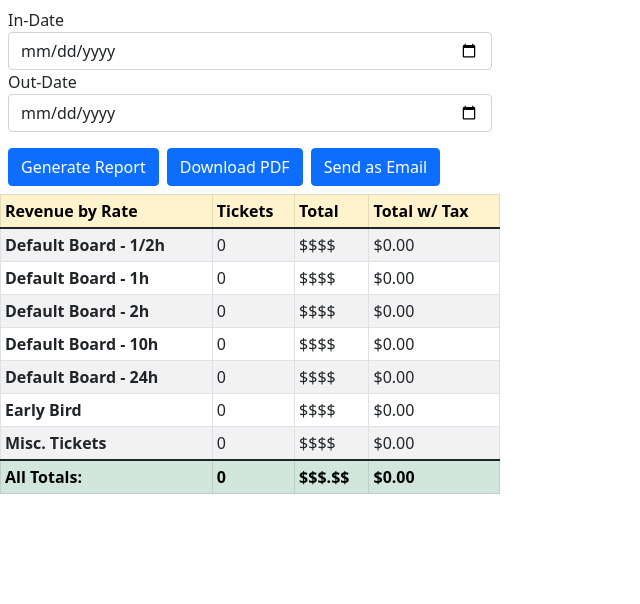
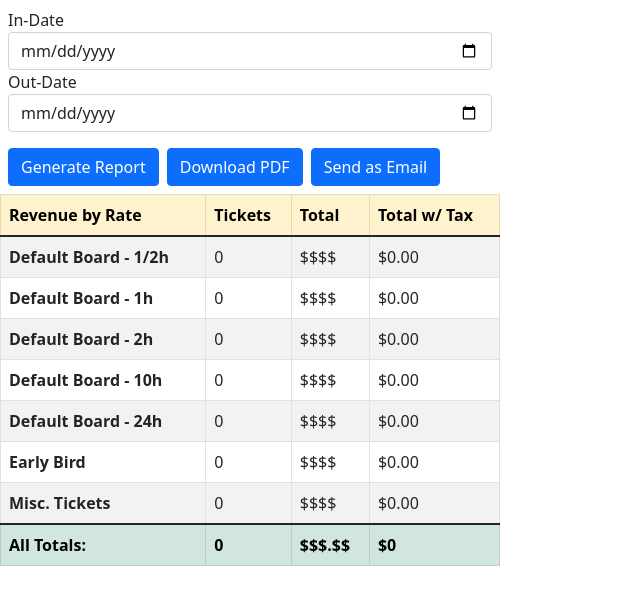
Before and after one commit to alanyousefzadeh/automotion-reports-web-platform, a React (Create React App) app in the folder client/: page /reportSelect/1/filtered in a window 1280 px wide. Shown: the top 604 px of the page, without its empty margins (0-640 px from the left). Built offline with nearby package versions, Linux system fonts and the light colour scheme.

Commit message:
adding float vals to atlantic table

```diff
--- a/client/src/components/AtlanticTable/AtlanticTable.js
+++ b/client/src/components/AtlanticTable/AtlanticTable.js
@@ -27,7 +27,7 @@ function AtlanticTable(props) {
 
     return (
         <>
-        <Table striped bordered size='sm'>
+        <Table striped bordered >
             <thead>
                 <tr className='table-warning'>
                     <th>Revenue by Rate</th>
@@ -98,7 +98,7 @@ function AtlanticTable(props) {
                     <th>All Totals:</th>
                     <th>{totalDefaultTixSold + totalDiscountTixSold + totalMiscTixSold}</th>
                     <th>$$$.$$</th>
-                    <th>{`$${totalDefaultPaidWTax + totalDiscountPaidWTax + totalMiscPaidWTax }.00`}</th>
+                    <th>{`$${totalDefaultPaidWTax + totalDiscountPaidWTax + totalMiscPaidWTax }`}</th>
 
                 </tr>
             </thead>
--- a/client/src/components/TransactionTable/TransactionTable.js
+++ b/client/src/components/TransactionTable/TransactionTable.js
@@ -30,7 +30,7 @@ function TransactionTable(props) {
 
     return(
 
-            <Table striped bordered size='sm'>
+            <Table striped bordered className='report' size='sm'>
             <thead>
                 <tr className='table-warning'>
                     <th>Hour</th>
@@ -56,7 +56,7 @@ function TransactionTable(props) {
                     )
                 })
             }
-                <tr className='table-warning'>
+                <tr className='table-success'>
                     <th>Total</th>
                     <th>{transientInTotal}</th>
                     <th>{transientOutTotal}</th>
@@ -64,7 +64,7 @@ function TransactionTable(props) {
                     <th>{monthlyOutTotal}</th>
                     <th>{transientInTotal+transientOutTotal+monthlyInTotal+monthlyOutTotal}</th>
                 </tr>
-                <tr className='table-warning'>
+                <tr className='table-success'>
                     <th>Total: ${total.toFixed(2)}</th>
 
                 </tr>
--- a/client/src/pages/DailyReportPage/DailyReportPage.js
+++ b/client/src/pages/DailyReportPage/DailyReportPage.js
@@ -68,49 +68,49 @@ const DailyReportPage = () => {
         if((payment.total_amount === payment.total_value) && (payment.total_amount === 3)){
             atlanticTable['Default Rate - 1/2hr'] = {
                 tally: (atlanticTable['Default Rate - 1/2hr'].tally + 1) ,
-                totalPaid : (atlanticTable['Default Rate - 1/2hr'].totalPaid + parseInt(payment.total_amount))
+                totalPaid : (atlanticTable['Default Rate - 1/2hr'].totalPaid + parseFloat(payment.total_amount))
             }
         }else if((payment.total_amount === payment.total_value) && (payment.total_amount === 6)){
             atlanticTable['Default Rate - 1hr'] = {
                 tally: (atlanticTable['Default Rate - 1hr'].tally + 1) ,
-                totalPaid : (atlanticTable['Default Rate - 1hr'].totalPaid + parseInt(payment.total_amount))
+                totalPaid : (atlanticTable['Default Rate - 1hr'].totalPaid + parseFloat(payment.total_amount))
             }
         }else if((payment.total_amount === payment.total_value) && (payment.total_amount === 10)){
             atlanticTable['Early'] = {
                 tally: (atlanticTable['Early'] ? (atlanticTable['Early'].tally + 1) : 1) ,
-                totalPaid : (atlanticTable['Early'].totalPaid + parseInt(payment.total_amount))
+                totalPaid : (atlanticTable['Early'].totalPaid + parseFloat(payment.total_amount))
             }
         }else if((payment.total_amount === payment.total_value) && (payment.total_amount === 15)){
             atlanticTable['Default Rate - 2hr'] = {
                 tally: (atlanticTable['Default Rate - 2hr'].tally + 1) ,
-                totalPaid : (atlanticTable['Default Rate - 2hr'].totalPaid + parseInt(payment.total_amount))
+                totalPaid : (atlanticTable['Default Rate - 2hr'].totalPaid + parseFloat(payment.total_amount))
             }
         }else if((payment.total_amount === payment.total_value) && (payment.total_amount === 23)){
             atlanticTable['Default Rate - 10hr'] = {
                 tally: (atlanticTable['Default Rate - 10hr'].tally + 1)  ,
-                totalPaid : (atlanticTable['Default Rate - 10hr'].totalPaid + parseInt(payment.total_amount))
+                totalPaid : (atlanticTable['Default Rate - 10hr'].totalPaid + parseFloat(payment.total_amount))
             }
         }else if((payment.total_amount === payment.total_value) && (payment.total_amount === 40)){
             atlanticTable['Default Rate - 24hr'] = {
                 tally:  (atlanticTable['Default Rate - 24hr'].tally + 1) ,
-                totalPaid : (atlanticTable['Default Rate - 24hr'].totalPaid + parseInt(payment.total_amount))
+                totalPaid : (atlanticTable['Default Rate - 24hr'].totalPaid + parseFloat(payment.total_amount))
             }
         }else if(payment.discount_name){
                 if((payment.discount_name === 'ParkWhiz') || (payment.discount_name === 'SpotHero')){
                     atlanticDiscountTable[payment.discount_name] = {
                         tally: (atlanticDiscountTable[payment.discount_name] ? (atlanticDiscountTable[payment.discount_name].tally + 1) : 1) ,
-                        totalPaid : (atlanticDiscountTable[payment.discount_name] ? (atlanticDiscountTable[payment.discount_name].totalPaid + parseInt(payment.reservation_value)) : parseInt(payment.reservation_value) )
+                        totalPaid : (atlanticDiscountTable[payment.discount_name] ? (atlanticDiscountTable[payment.discount_name].totalPaid + parseFloat(payment.reservation_value)) : parseFloat(payment.reservation_value) )
                     }
                 }else{
                     atlanticDiscountTable[payment.discount_name] = {
                         tally: (atlanticDiscountTable[payment.discount_name] ? (atlanticDiscountTable[payment.discount_name].tally + 1) : 1) ,
-                        totalPaid : (atlanticDiscountTable[payment.discount_name] ? (atlanticDiscountTable[payment.discount_name].totalPaid + parseInt(payment.total_amount)) : parseInt(payment.total_amount) )
+                        totalPaid : (atlanticDiscountTable[payment.discount_name] ? (atlanticDiscountTable[payment.discount_name].totalPaid + parseFloat(payment.total_amount)) : parseFloat(payment.total_amount) )
                     }
                 }
         }else{
             atlanticMiscTable = {
                 tally: (atlanticMiscTable.tally + 1) ,
-                totalPaid : (atlanticMiscTable.totalPaid + parseInt(payment.total_amount))
+                totalPaid : (atlanticMiscTable.totalPaid + parseFloat(payment.total_amount))
             }
         }
     })
--- a/client/src/pages/FilteredReportPage/FilteredReportPage.js
+++ b/client/src/pages/FilteredReportPage/FilteredReportPage.js
@@ -64,49 +64,49 @@ function FilteredReportPage(){
         if((payment.total_amount === payment.total_value) && (payment.total_amount === 3)){
             atlanticTable['Default Rate - 1/2hr'] = {
                 tally: (atlanticTable['Default Rate - 1/2hr'].tally + 1) ,
-                totalPaid : (atlanticTable['Default Rate - 1/2hr'].totalPaid + parseInt(payment.total_amount))
+                totalPaid : (atlanticTable['Default Rate - 1/2hr'].totalPaid + parseFloat(payment.total_amount))
             }
         }else if((payment.total_amount === payment.total_value) && (payment.total_amount === 6)){
             atlanticTable['Default Rate - 1hr'] = {
                 tally: (atlanticTable['Default Rate - 1hr'].tally + 1) ,
-                totalPaid : (atlanticTable['Default Rate - 1hr'].totalPaid + parseInt(payment.total_amount))
+                totalPaid : (atlanticTable['Default Rate - 1hr'].totalPaid + parseFloat(payment.total_amount))
             }
         }else if((payment.total_amount === payment.total_value) && (payment.total_amount === 10)){
             atlanticTable['Early'] = {
                 tally: (atlanticTable['Early'] ? (atlanticTable['Early'].tally + 1) : 1) ,
-                totalPaid : (atlanticTable['Early'].totalPaid + parseInt(payment.total_amount))
+                totalPaid : (atlanticTable['Early'].totalPaid + parseFloat(payment.total_amount))
             }
         }else if((payment.total_amount === payment.total_value) && (payment.total_amount === 15)){
             atlanticTable['Default Rate - 2hr'] = {
                 tally: (atlanticTable['Default Rate - 2hr'].tally + 1) ,
-                totalPaid : (atlanticTable['Default Rate - 2hr'].totalPaid + parseInt(payment.total_amount))
+                totalPaid : (atlanticTable['Default Rate - 2hr'].totalPaid + parseFloat(payment.total_amount))
             }
         }else if((payment.total_amount === payment.total_value) && (payment.total_amount === 23)){
             atlanticTable['Default Rate - 10hr'] = {
                 tally: (atlanticTable['Default Rate - 10hr'].tally + 1)  ,
-                totalPaid : (atlanticTable['Default Rate - 10hr'].totalPaid + parseInt(payment.total_amount))
+                totalPaid : (atlanticTable['Default Rate - 10hr'].totalPaid + parseFloat(payment.total_amount))
             }
         }else if((payment.total_amount === payment.total_value) && (payment.total_amount === 40)){
             atlanticTable['Default Rate - 24hr'] = {
                 tally:  (atlanticTable['Default Rate - 24hr'].tally + 1) ,
-                totalPaid : (atlanticTable['Default Rate - 24hr'].totalPaid + parseInt(payment.total_amount))
+                totalPaid : (atlanticTable['Default Rate - 24hr'].totalPaid + parseFloat(payment.total_amount))
             }
         }else if(payment.discount_name){
                 if((payment.discount_name === 'ParkWhiz') || (payment.discount_name === 'SpotHero')){
                     atlanticDiscountTable[payment.discount_name] = {
                         tally: (atlanticDiscountTable[payment.discount_name] ? (atlanticDiscountTable[payment.discount_name].tally + 1) : 1) ,
-                        totalPaid : (atlanticDiscountTable[payment.discount_name] ? (atlanticDiscountTable[payment.discount_name].totalPaid + parseInt(payment.reservation_value)) : parseInt(payment.reservation_value) )
+                        totalPaid : (atlanticDiscountTable[payment.discount_name] ? (atlanticDiscountTable[payment.discount_name].totalPaid + parseFloat(payment.reservation_value)) : parseFloat(payment.reservation_value) )
                     }
                 }else{
                     atlanticDiscountTable[payment.discount_name] = {
                         tally: (atlanticDiscountTable[payment.discount_name] ? (atlanticDiscountTable[payment.discount_name].tally + 1) : 1) ,
-                        totalPaid : (atlanticDiscountTable[payment.discount_name] ? (atlanticDiscountTable[payment.discount_name].totalPaid + parseInt(payment.total_amount)) : parseInt(payment.total_amount) )
+                        totalPaid : (atlanticDiscountTable[payment.discount_name] ? (atlanticDiscountTable[payment.discount_name].totalPaid + parseFloat(payment.total_amount)) : parseFloat(payment.total_amount) )
                     }
                 }
         }else{
             atlanticMiscTable = {
                 tally: (atlanticMiscTable.tally + 1) ,
-                totalPaid : (atlanticMiscTable.totalPaid + parseInt(payment.total_amount))
+                totalPaid : (atlanticMiscTable.totalPaid + parseFloat(payment.total_amount))
             }
         }
     })
```
Also changed, not shown: client/src/pages/TransactionsPage/Transactions.js (+8 -11 lines).
